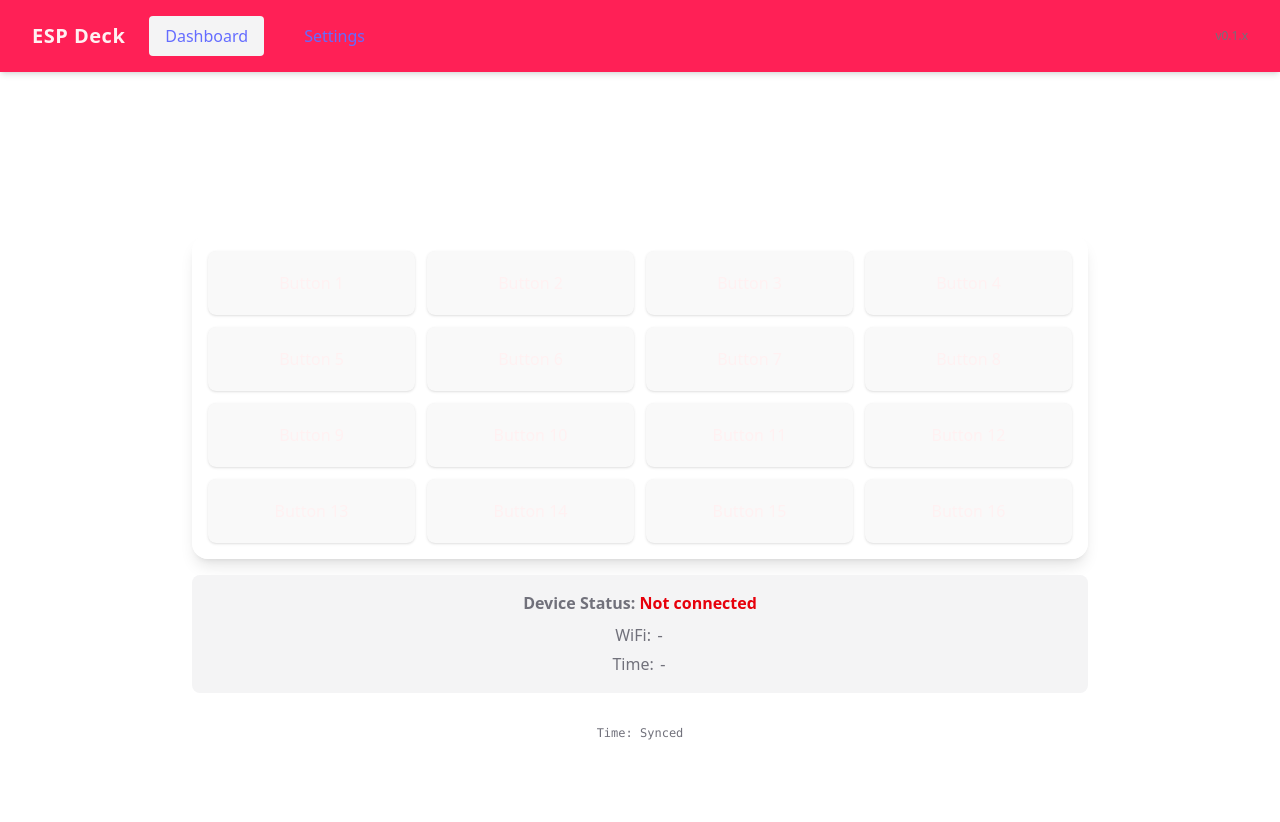
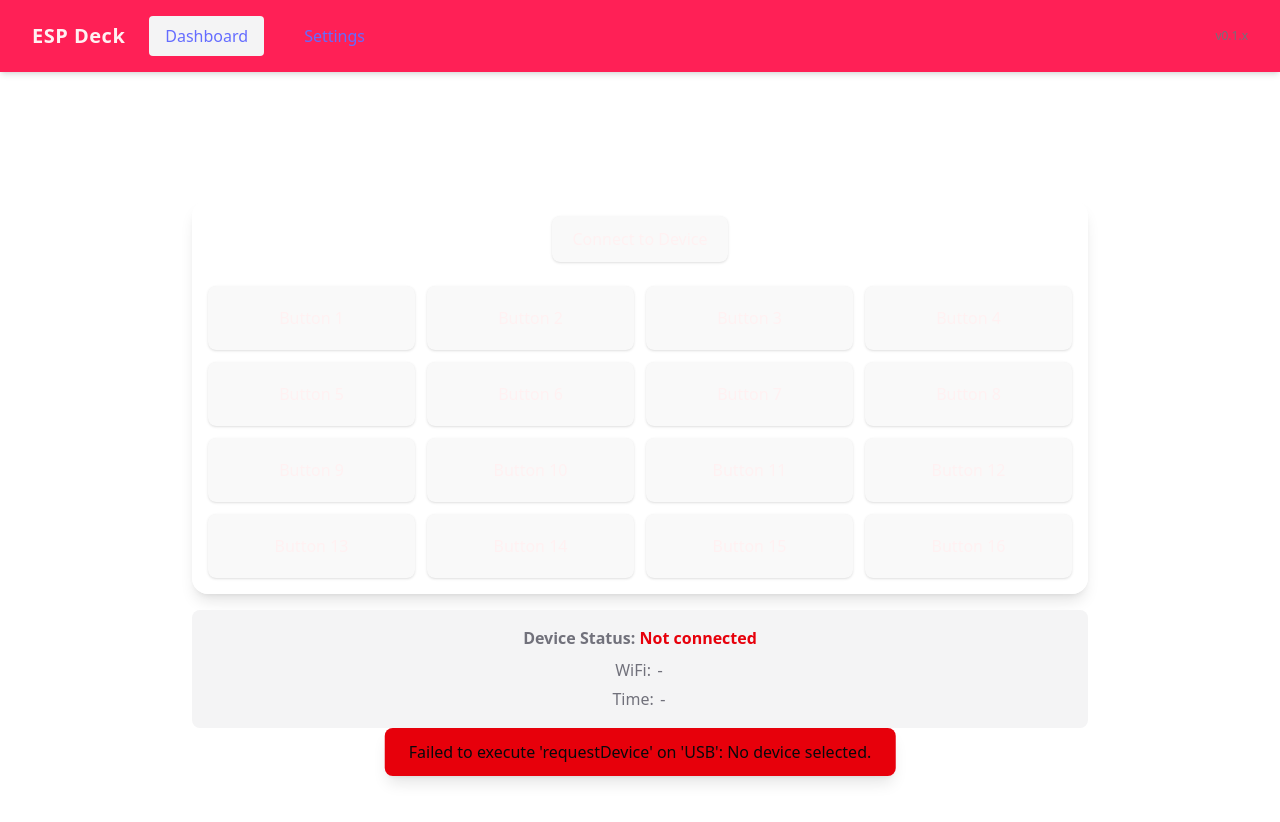
Before and after one commit to shantanugoel/esp-deck, a Vue app in the folder webapp/: page / in a window 1280 px wide. Both pictures are taken after a click on the button "Connect to Device". Shown: the top 822 px of the page. Built offline with nearby package versions, Linux system fonts and the light colour scheme.

Commit message:
add device connect

```diff
--- a/webapp/src/composables/useDeviceApi.ts
+++ b/webapp/src/composables/useDeviceApi.ts
@@ -1,4 +1,4 @@
-import { ref } from 'vue'
+import { reactive, ref } from 'vue'
 
 // Types for device config and responses (to be expanded)
 type DeviceConfig = any
@@ -9,18 +9,78 @@ type ApiResult<T> = {
     loading: boolean
 }
 
-export function useDeviceApi() {
+const VID = 0x5AA6
+const PID = 0x60E1
+const INTERFACE = 1
+const ENDPOINT_OUT = 2
+const ENDPOINT_IN = 2
+const MAGIC_WORD = 0xE59DECC0
+
+let device: any = null // USBDevice | null
+
+// Singleton refs
+const isConnected = ref(false)
 const loading = ref(false)
 const error = ref<string | null>(null)
 
-    // Mock: Fetch device config
+async function connectToDevice(): Promise<ApiResult<boolean>> {
+    loading.value = true
+    error.value = null
+    try {
+        // @ts-ignore
+        device = await navigator.usb.requestDevice({ filters: [{ vendorId: VID, productId: PID }] })
+        if (!device) throw new Error('No device selected')
+        await device.open()
+        if (device.configuration === null) await device.selectConfiguration(1)
+        await device.claimInterface(INTERFACE)
+        isConnected.value = true
+        return { data: true, error: null, loading: false }
+    } catch (e: any) {
+        error.value = e.message
+        isConnected.value = false
+        return { data: false, error: e.message, loading: false }
+    } finally {
+        loading.value = false
+    }
+}
+
+function encodeCommand(payload: string): Uint8Array {
+    const header = new Uint8Array(4)
+    new DataView(header.buffer).setUint32(0, MAGIC_WORD, true)
+    const length = new Uint8Array(4)
+    new DataView(length.buffer).setUint32(0, payload.length, false)
+    const body = new TextEncoder().encode(payload)
+    const result = new Uint8Array(header.length + length.length + body.length)
+    result.set(header, 0)
+    result.set(length, header.length)
+    result.set(body, header.length + length.length)
+    return result
+}
+
+async function sendCommand(payload: string): Promise<string> {
+    if (!device) throw new Error('Device not connected')
+    const data = encodeCommand(payload)
+    await device.transferOut(ENDPOINT_OUT, data)
+    // Read response (assume max 4KB)
+    const result = await device.transferIn(ENDPOINT_IN, 4096)
+    if (!result.data) throw new Error('No response from device')
+    // Parse response: skip magic word and length
+    const view = new DataView(result.data.buffer)
+    const magic = view.getUint32(0, true)
+    if (magic !== MAGIC_WORD) throw new Error('Invalid response magic word')
+    const len = view.getUint32(4, false)
+    const payloadBytes = new Uint8Array(result.data.buffer, 8, len)
+    return new TextDecoder().decode(payloadBytes)
+}
+
 async function getConfig(): Promise<ApiResult<DeviceConfig>> {
     loading.value = true
     error.value = null
     try {
-            // TODO: Replace with real device communication
-            await new Promise(r => setTimeout(r, 500))
-            return { data: { mock: true }, error: null, loading: false }
+        if (!isConnected.value) throw new Error('Device not connected')
+        const cmd = JSON.stringify({ type: 'GetConfig', header: { version: 65536 } })
+        const resp = await sendCommand(cmd)
+        return { data: JSON.parse(resp), error: null, loading: false }
     } catch (e: any) {
         error.value = e.message
         return { data: null, error: e.message, loading: false }
@@ -29,12 +89,13 @@ export function useDeviceApi() {
     }
 }
 
-    // Mock: Set device config
 async function setConfig(config: DeviceConfig): Promise<ApiResult<boolean>> {
     loading.value = true
     error.value = null
     try {
-            await new Promise(r => setTimeout(r, 500))
+        if (!isConnected.value) throw new Error('Device not connected')
+        const cmd = JSON.stringify({ type: 'SetConfig', header: { version: 65536 }, config })
+        await sendCommand(cmd)
         return { data: true, error: null, loading: false }
     } catch (e: any) {
         error.value = e.message
@@ -44,12 +105,13 @@ export function useDeviceApi() {
     }
 }
 
-    // Mock: Reset config
 async function resetConfig(): Promise<ApiResult<boolean>> {
     loading.value = true
     error.value = null
     try {
-            await new Promise(r => setTimeout(r, 500))
+        if (!isConnected.value) throw new Error('Device not connected')
+        const cmd = JSON.stringify({ type: 'ResetConfig', header: { version: 65536 } })
+        await sendCommand(cmd)
         return { data: true, error: null, loading: false }
     } catch (e: any) {
         error.value = e.message
@@ -59,12 +121,13 @@ export function useDeviceApi() {
     }
 }
 
-    // Mock: Reboot device
 async function reboot(): Promise<ApiResult<boolean>> {
     loading.value = true
     error.value = null
     try {
-            await new Promise(r => setTimeout(r, 500))
+        if (!isConnected.value) throw new Error('Device not connected')
+        const cmd = JSON.stringify({ type: 'Reboot', header: { version: 65536 } })
+        await sendCommand(cmd)
         return { data: true, error: null, loading: false }
     } catch (e: any) {
         error.value = e.message
@@ -74,12 +137,15 @@ export function useDeviceApi() {
     }
 }
 
-    return {
+export function useDeviceApi() {
+    return reactive({
         loading,
         error,
+        isConnected,
+        connectToDevice,
         getConfig,
         setConfig,
         resetConfig,
         reboot,
+    })
 }
-}
--- a/webapp/src/views/DashboardView.vue
+++ b/webapp/src/views/DashboardView.vue
@@ -1,15 +1,16 @@
 <template>
+
   <div class="w-full min-h-[calc(100vh-5rem)] flex flex-col items-center justify-center pt-8 relative">
     <div class="w-full max-w-4xl bg-card/80 rounded-2xl shadow-lg p-4 flex flex-col items-center justify-center">
       <button
-        v-if="!deviceStore.deviceConfig && !deviceStore.loading"
-        @click="deviceStore.fetchConfig()"
+        v-if="!deviceApi.isConnected && !deviceApi.loading"
+        @click="connectAndFetch"
         class="mb-6 px-6 py-2 rounded-lg bg-primary text-primary-foreground font-semibold shadow hover:bg-primary/80 transition"
       >
         Connect to Device
       </button>
       <button
-        v-if="!deviceStore.deviceConfig && deviceStore.loading"
+        v-if="!deviceApi.isConnected && deviceApi.loading"
         disabled
         class="mb-6 px-6 py-2 rounded-lg bg-muted text-muted-foreground font-semibold shadow cursor-not-allowed"
       >
@@ -30,10 +31,10 @@
       <span class="text-muted-foreground">Loading...</span>
     </div>
     <FeedbackToast
-      v-if="deviceStore.error"
-      :message="deviceStore.error"
+      v-if="deviceStore.error || (deviceApi.error && (typeof deviceApi.error === 'string' ? deviceApi.error : deviceApi.error.value))"
+      :message="deviceStore.error || (typeof deviceApi.error === 'string' ? deviceApi.error : deviceApi.error.value) || ''"
       type="error"
-      :show="!!deviceStore.error"
+      :show="!!(deviceStore.error || (typeof deviceApi.error === 'string' ? deviceApi.error : deviceApi.error.value))"
     />
   </div>
 </template>
@@ -43,9 +44,11 @@ import ButtonGrid from '../components/ButtonGrid.vue'
 import DeviceStatus from '../components/DeviceStatus.vue'
 import FeedbackToast from '../components/FeedbackToast.vue'
 import { useDeviceStore } from '../stores/deviceStore'
+import { useDeviceApi } from '../composables/useDeviceApi'
 import { computed } from 'vue'
 
 const deviceStore = useDeviceStore()
+const deviceApi = useDeviceApi()
 
 const defaultLabels = Array.from({ length: 16 }, (_, i) => `Button ${i + 1}`)
 
@@ -58,4 +61,11 @@ const buttonLabels = computed(() => {
   }
   return defaultLabels
 })
+
+async function connectAndFetch() {
+  const result = await deviceApi.connectToDevice()
+  if (result.data) {
+    await deviceStore.fetchConfig()
+  }
+}
 </script>
```
Lines whose indentation alone changed are shown as unchanged.
